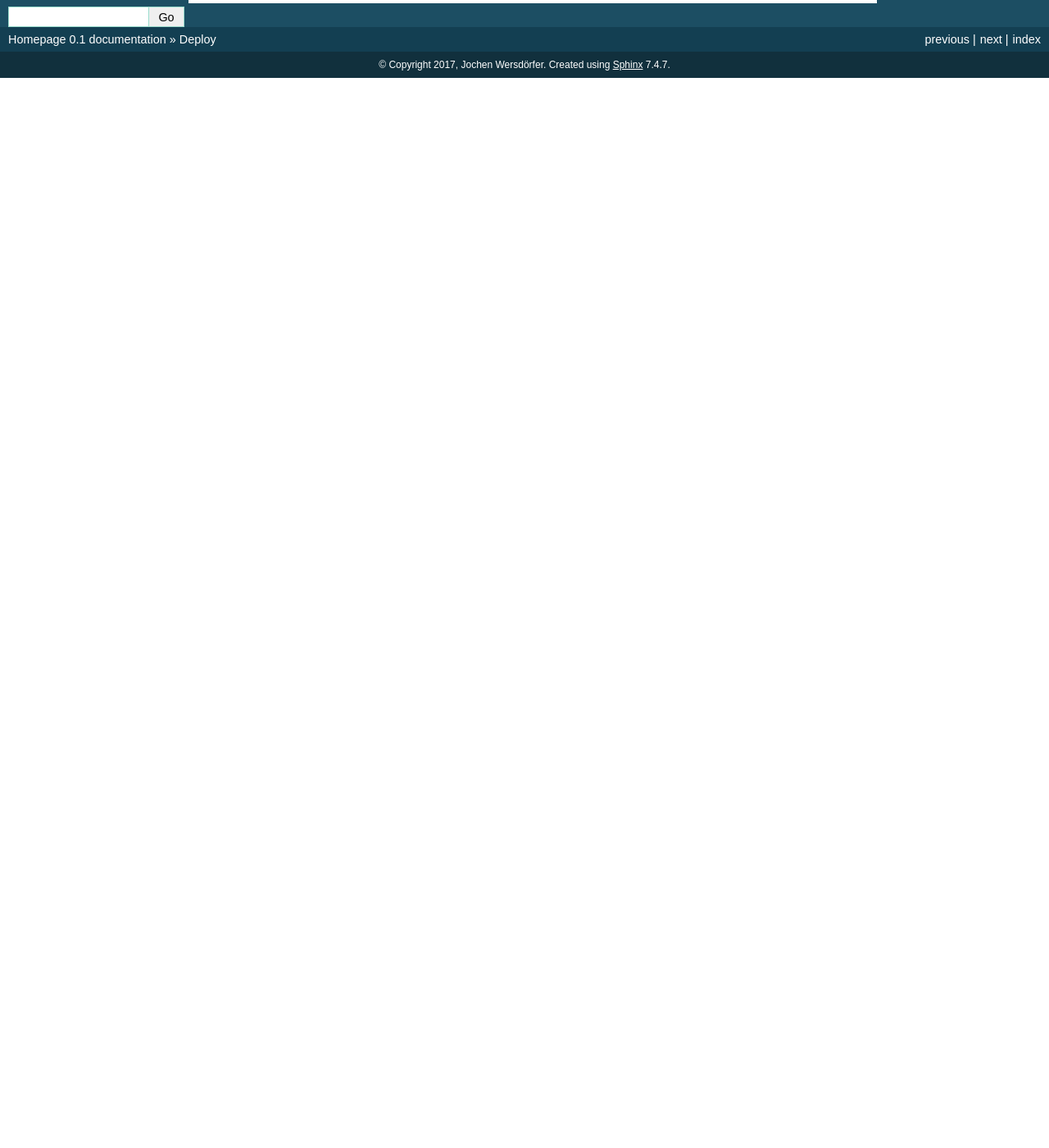
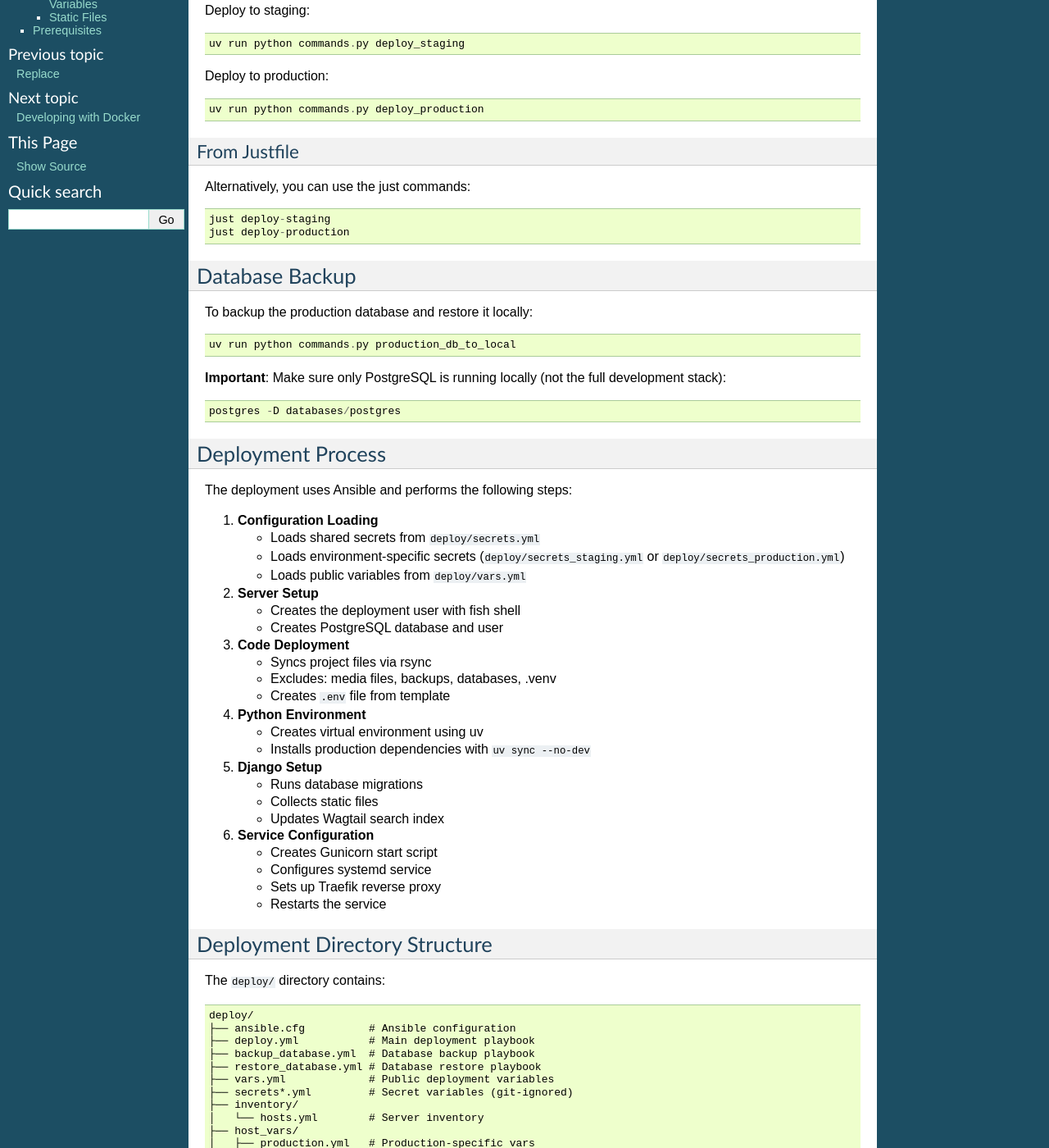
Before and after one commit to ephes/homepage, a Sphinx documentation site: the page built from docs/deploy.rst, in a window 1280 px wide and 1400 px high, scrolled down 237 px. Shown: the whole window at 82% size. Built offline with Sphinx 7.4.7, drawn with Linux system fonts in a browser that asks for light colours; pages that are not in the unit, such as notebooks, are missing from menus; before the commit the page ends 900 px from its top, so only the background shows below that; some of the changed text lies outside the part shown.

Commit message:
Update documentation for deployment, testing, and linting
- Completely rewrite deployment documentation with Ansible details
- Add comprehensive testing documentation (create tests.rst)
- Add code style and linting section to development docs
- Remove outdated Docker Compose deployment instructions
- Document all available commands from commands.py and justfile

```diff
--- a/docs/deploy.rst
+++ b/docs/deploy.rst
@@ -1,8 +1,129 @@
 Deploy
 ========
 
-When code is changed, do this to deploy it in prodution:
- * supervisectl stop homepage
- * docker-compose -f production.yml down
- * docker-compose -f production.yml build
- * docker-compose -f production.yml up
+The project uses Ansible for automated deployment to staging and production environments.
+
+Deployment Commands
+-------------------
+
+From Commands.py
+~~~~~~~~~~~~~~~~
+
+Deploy to staging::
+
+    uv run python commands.py deploy_staging
+
+Deploy to production::
+
+    uv run python commands.py deploy_production
+
+From Justfile
+~~~~~~~~~~~~~
+
+Alternatively, you can use the just commands::
+
+    just deploy-staging
+    just deploy-production
+
+Database Backup
+---------------
+
+To backup the production database and restore it locally::
+
+    uv run python commands.py production_db_to_local
+
+**Important**: Make sure only PostgreSQL is running locally (not the full development stack)::
+
+    postgres -D databases/postgres
+
+Deployment Process
+------------------
+
+The deployment uses Ansible and performs the following steps:
+
+1. **Configuration Loading**
+
+   * Loads shared secrets from ``deploy/secrets.yml``
+   * Loads environment-specific secrets (``deploy/secrets_staging.yml`` or ``deploy/secrets_production.yml``)
+   * Loads public variables from ``deploy/vars.yml``
+
+2. **Server Setup**
+
+   * Creates the deployment user with fish shell
+   * Creates PostgreSQL database and user
+
+3. **Code Deployment**
+
+   * Syncs project files via rsync
+   * Excludes: media files, backups, databases, .venv
+   * Creates ``.env`` file from template
+
+4. **Python Environment**
+
+   * Creates virtual environment using uv
+   * Installs production dependencies with ``uv sync --no-dev``
+
+5. **Django Setup**
+
+   * Runs database migrations
+   * Collects static files
+   * Updates Wagtail search index
+
+6. **Service Configuration**
+
+   * Creates Gunicorn start script
+   * Configures systemd service
+   * Sets up Traefik reverse proxy
+   * Restarts the service
+
+Deployment Directory Structure
+------------------------------
+
+The ``deploy/`` directory contains::
+
+    deploy/
+    ├── ansible.cfg          # Ansible configuration
+    ├── deploy.yml           # Main deployment playbook
+    ├── backup_database.yml  # Database backup playbook
+    ├── restore_database.yml # Database restore playbook
+    ├── vars.yml             # Public deployment variables
+    ├── secrets*.yml         # Secret variables (git-ignored)
+    ├── inventory/
+    │   └── hosts.yml        # Server inventory
+    ├── host_vars/
+    │   ├── production.yml   # Production-specific vars
+    │   └── staging.yml      # Staging-specific vars
+    └── templates/
+        ├── env.template.j2           # .env file template
+        ├── gunicorn.sh.j2           # Gunicorn startup script
+        ├── systemd.service.j2       # Systemd service definition
+        ├── traefik.template.j2      # Traefik routing config
+        └── user_config.fish.template.j2  # Fish shell config
+
+Configuration
+-------------
+
+Environment Variables
+~~~~~~~~~~~~~~~~~~~~~
+
+The deployment creates a ``.env`` file on the server with all necessary environment variables including:
+
+* Database credentials
+* Secret keys
+* Email configuration
+* External service API keys
+
+These are stored in the ``secrets*.yml`` files which should never be committed to git.
+
+Static Files
+~~~~~~~~~~~~
+
+Static files are served using WhiteNoise in production, eliminating the need for a separate web server for static content.
+
+Prerequisites
+-------------
+
+* Ansible installed locally
+* SSH access to the deployment servers
+* Deployment secrets configured in ``deploy/secrets*.yml``
+* PostgreSQL and Redis running on the production server
```
Also changed, not shown: docs/development.rst (+47 -0 lines), docs/tests.rst (added, +125 -0 lines).
